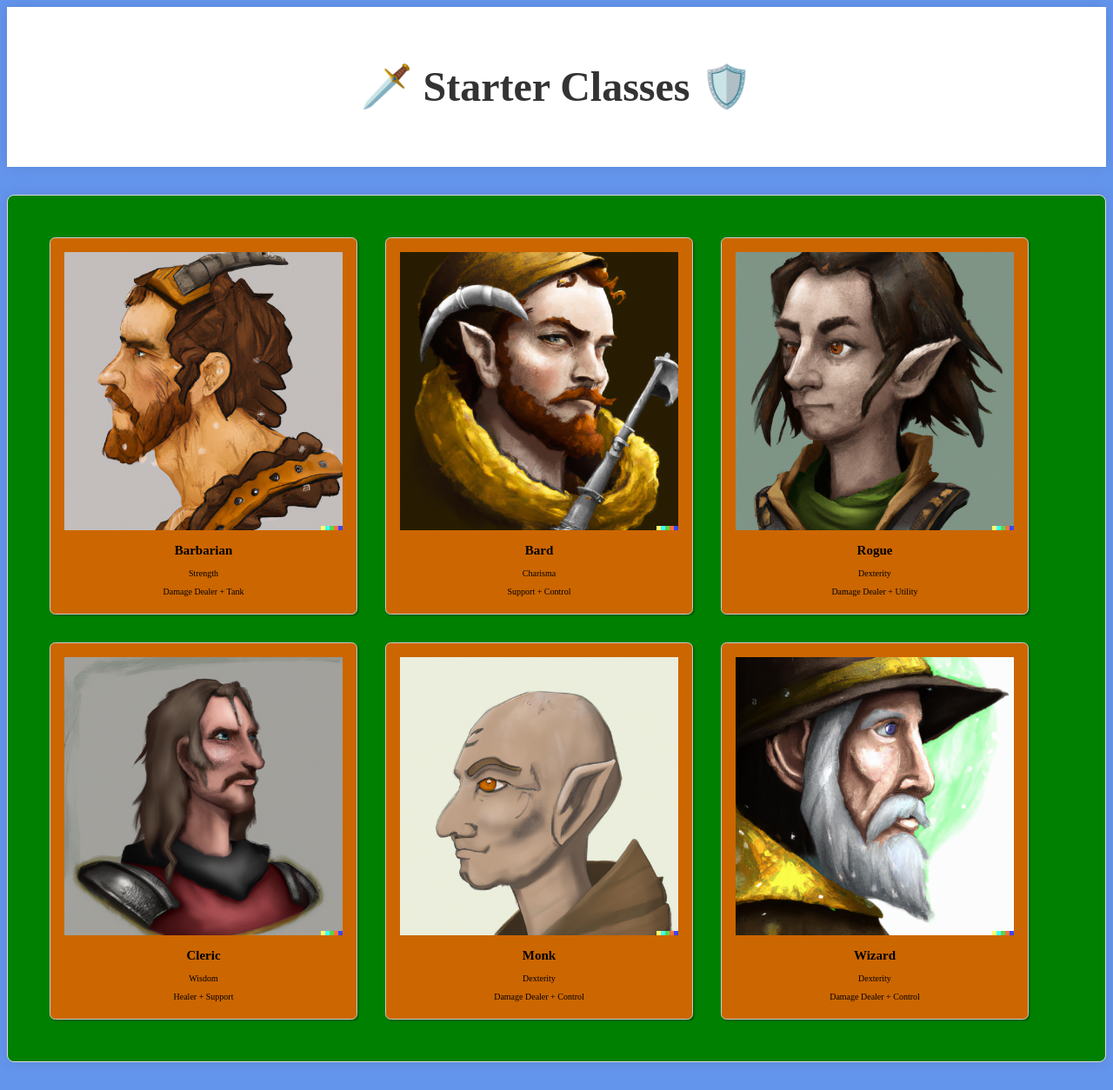
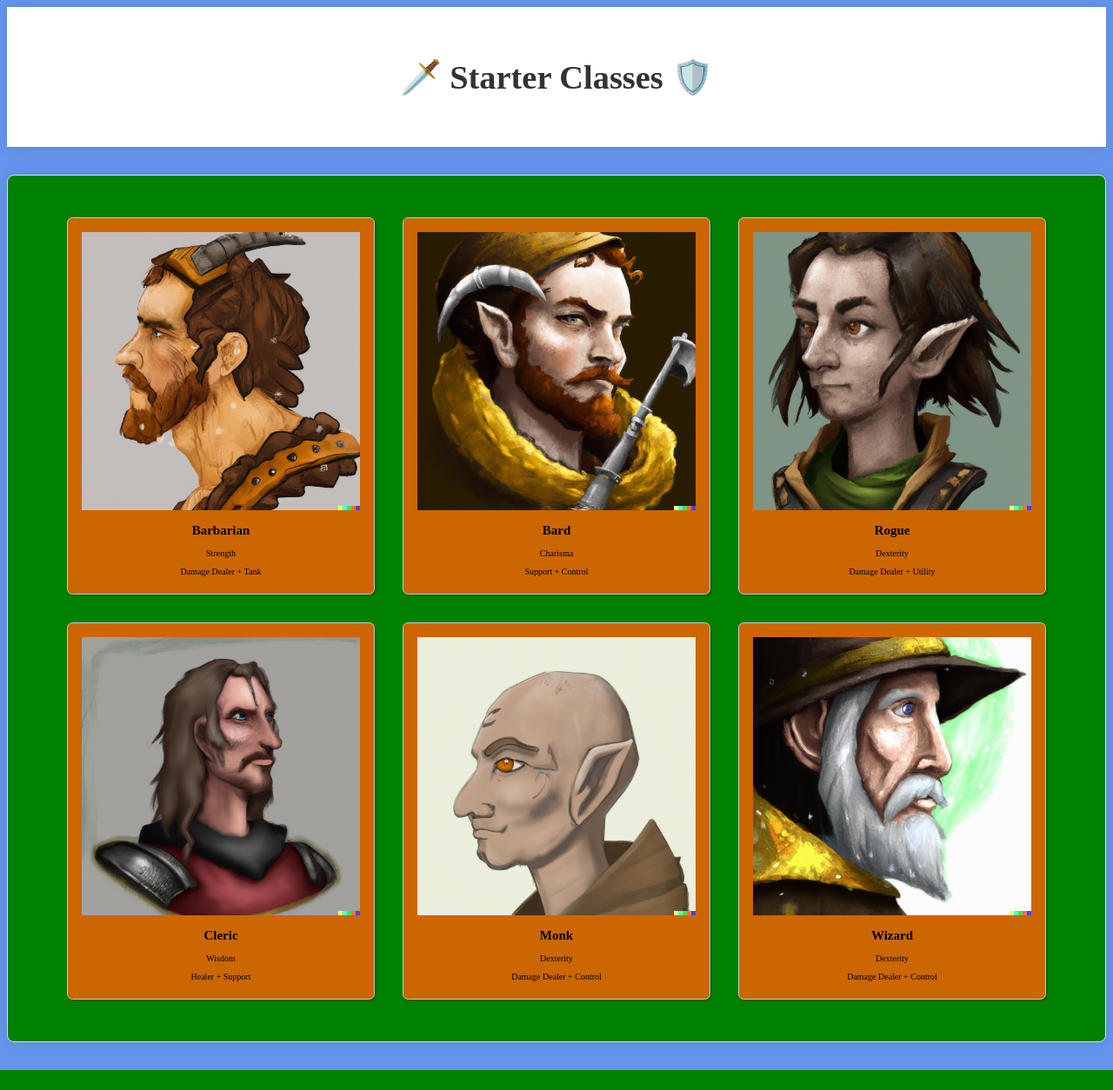
Before and after one commit to Victorshliu/php_1, a PHP site: page / in a window 1280 px wide. Shown: the whole page at 87% size. After the commit the page ends 1231 px from the top, so only its background shows below. Run offline with PHP 8.4, Linux system fonts and the light colour scheme.

Commit message:
update 3

```diff
--- a/css/styles.css
+++ b/css/styles.css
@@ -30,6 +30,7 @@ img {
   box-shadow: 0 0 1rem rgba(0, 0, 0, 0.1);
   display: flex;
   flex-wrap: wrap;
+  justify-content: center;
 }
 
 
@@ -49,14 +50,10 @@ h1 {
   color: #333;
   text-decoration: none;
   font-weight: bold;
-  font-size: 3rem;
+  font-size: 2.4rem;
 }
 
-@media only screen and (max-width: var(--breakpoint-md)) {
-  h1 {
-      font-size: 2rem;
-  }
-}
+
 
 /* Cards */
 .card {
@@ -69,7 +66,7 @@ h1 {
   height: 25rem;
   display: flex;
   flex-direction: column;
-  justify-content: space-between;
+  /* justify-content: space-between; */
   align-items: center;
   text-align: center;
   background-color: var(--brown);
```
